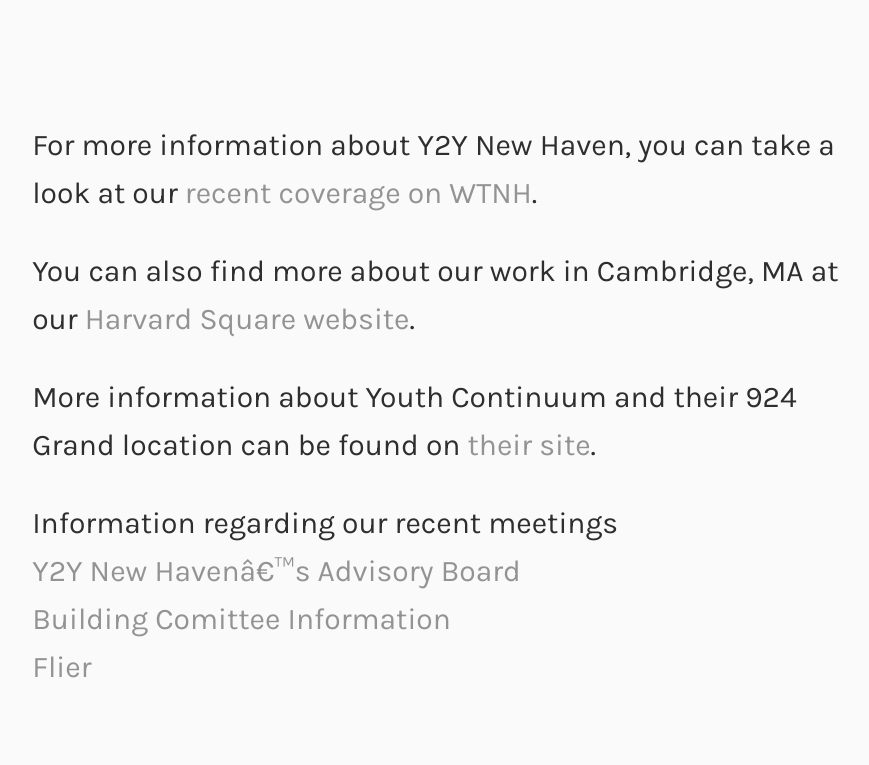
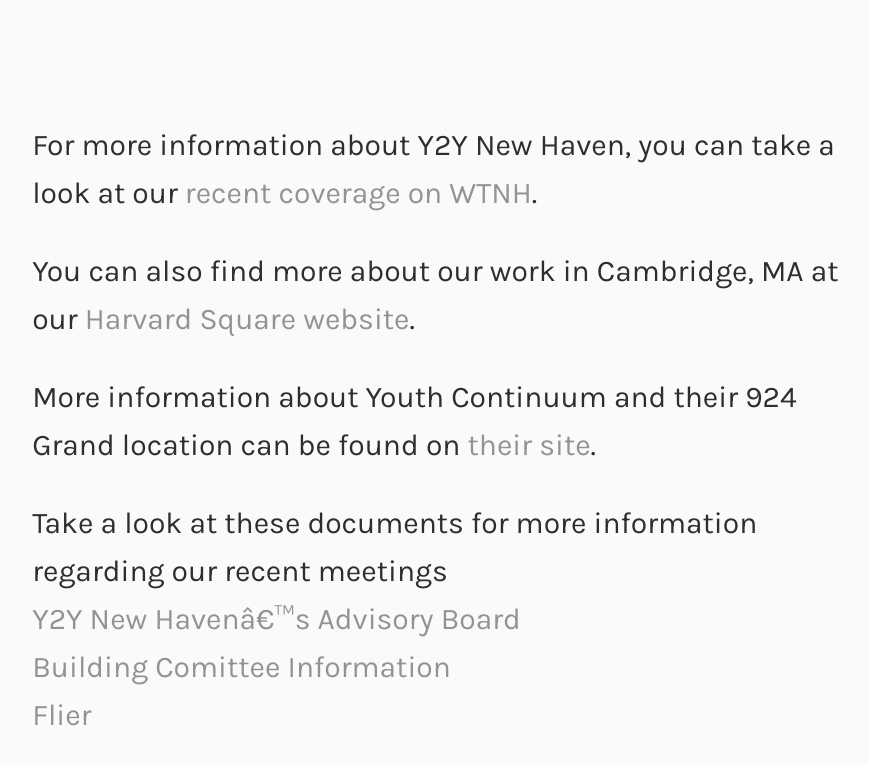
Before and after one commit to jacobbf/y2ynewhaven.org, a Jekyll site: the page built from _posts/2019-02-05-more-information.md, in a window 1280 px wide. Shown: the top 765 px of the page, without its empty margins (198-1067 px from the left). Built offline with Jekyll 4.4.1, drawn with Linux system fonts in a browser that asks for light colours; our own code applies the rules of GitHub Pages for plain Markdown files.

Commit message:
Update 2019-02-05-more-information.md

```diff
--- a/_posts/2019-02-05-more-information.md
+++ b/_posts/2019-02-05-more-information.md
@@ -9,7 +9,7 @@
 
 More information about Youth Continuum and their 924 Grand location can be found on [their site](http://www.youthcontinuum.org/mission-and-philosophy.html).
 
-Information regarding our recent meetings<br>
+Take a look at these documents for more information regarding our recent meetings<br>
 [Y2Y New Haven's Advisory Board]({{ site.baseurl }}/assets/documents/Y2Y-New-Haven-AB-2.6.19.pdf)<br>
 [Building Comittee Information]({{ site.baseurl }}/assets/documents/Y2Y-New-Haven-Site-and-Building-Committee.pdf)<br>
 [Flier]({{ site.baseurl }}/assets/documents/Y2Y-Outreach-Flyer.pdf)<br>
```
